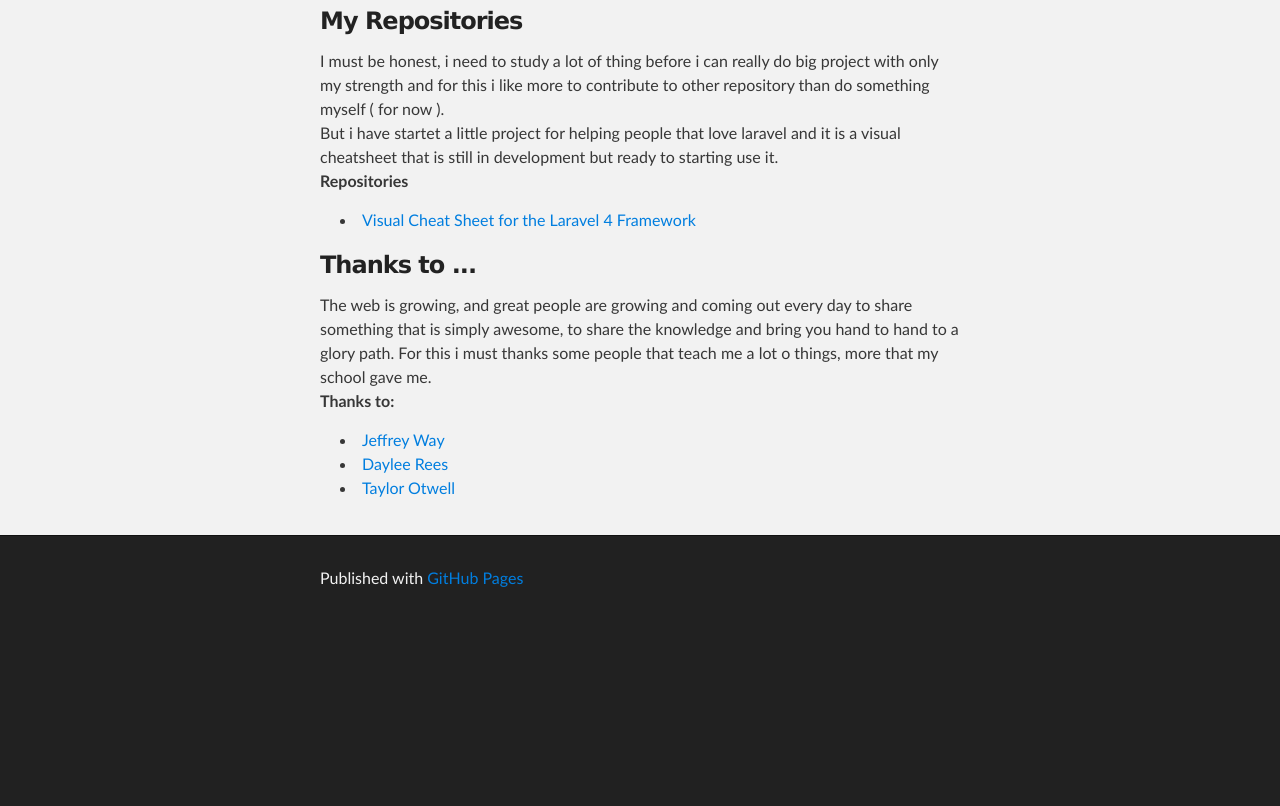
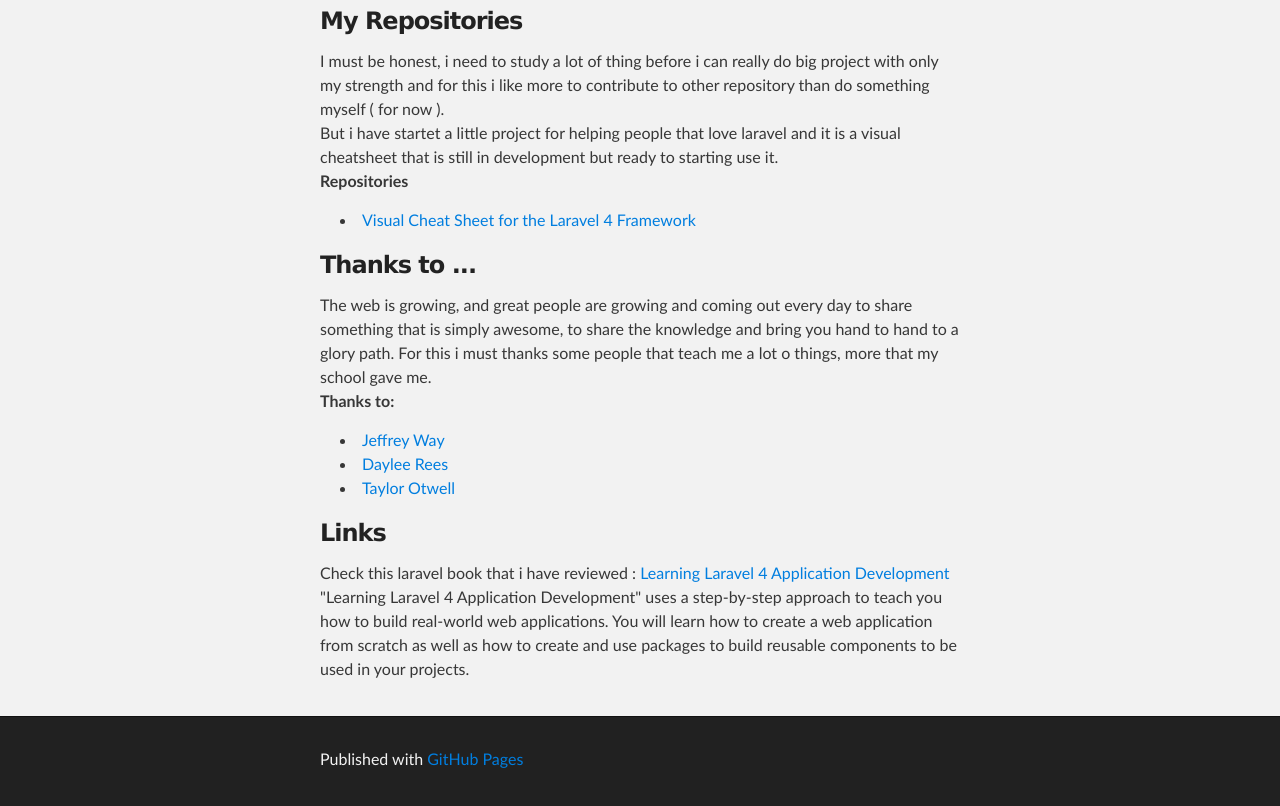
Before and after one commit to Turaylon/turaylon.github.com, a plain HTML site: page index.html in a window 1280 px wide. Shown: the part 588-1394 px from the top of the page. Before the commit the page ends 1213 px from the top, so only its background shows below. Drawn offline with Linux system fonts and the light colour scheme.

Commit message:
Added link to the Laravel 4 Book

```diff
--- a/index.html
+++ b/index.html
@@ -74,6 +74,13 @@
                 </li>
             </ul>
         </p>
+
+        <h3>Links</h3>
+        <p>
+            Check this laravel book that i have reviewed :
+            <a href="http://bit.ly/1gb8XNK"> Learning Laravel 4 Application Development</a>
+            "Learning Laravel 4 Application Development" uses a step-by-step approach to teach you how to build real-world web applications. You will learn how to create a web application from scratch as well as how to create and use packages to build reusable components to be used in your projects.
+        </p>
         <!--pre>
             <code>
                 $ cd your_repo_root/repo_name
```
